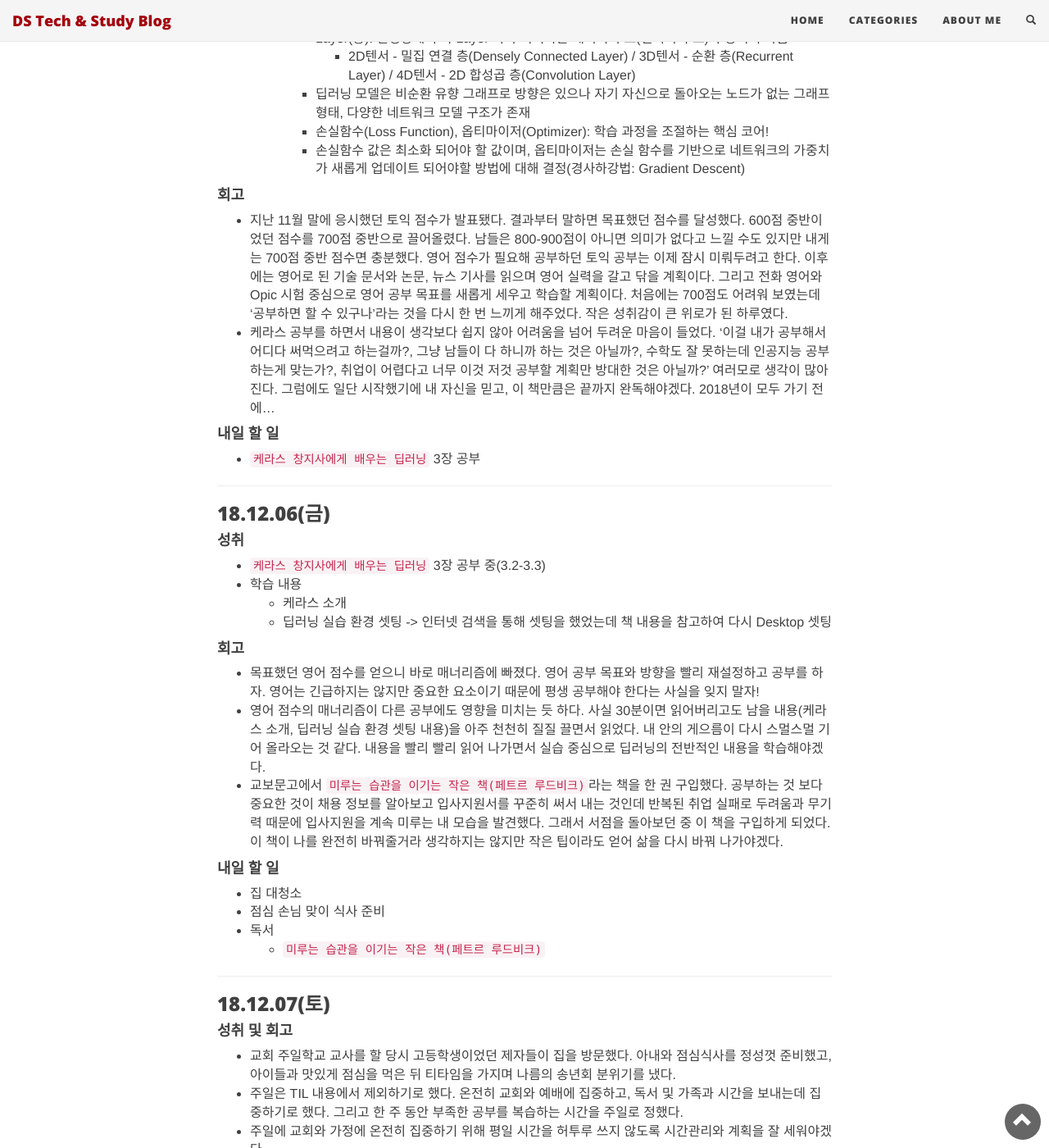
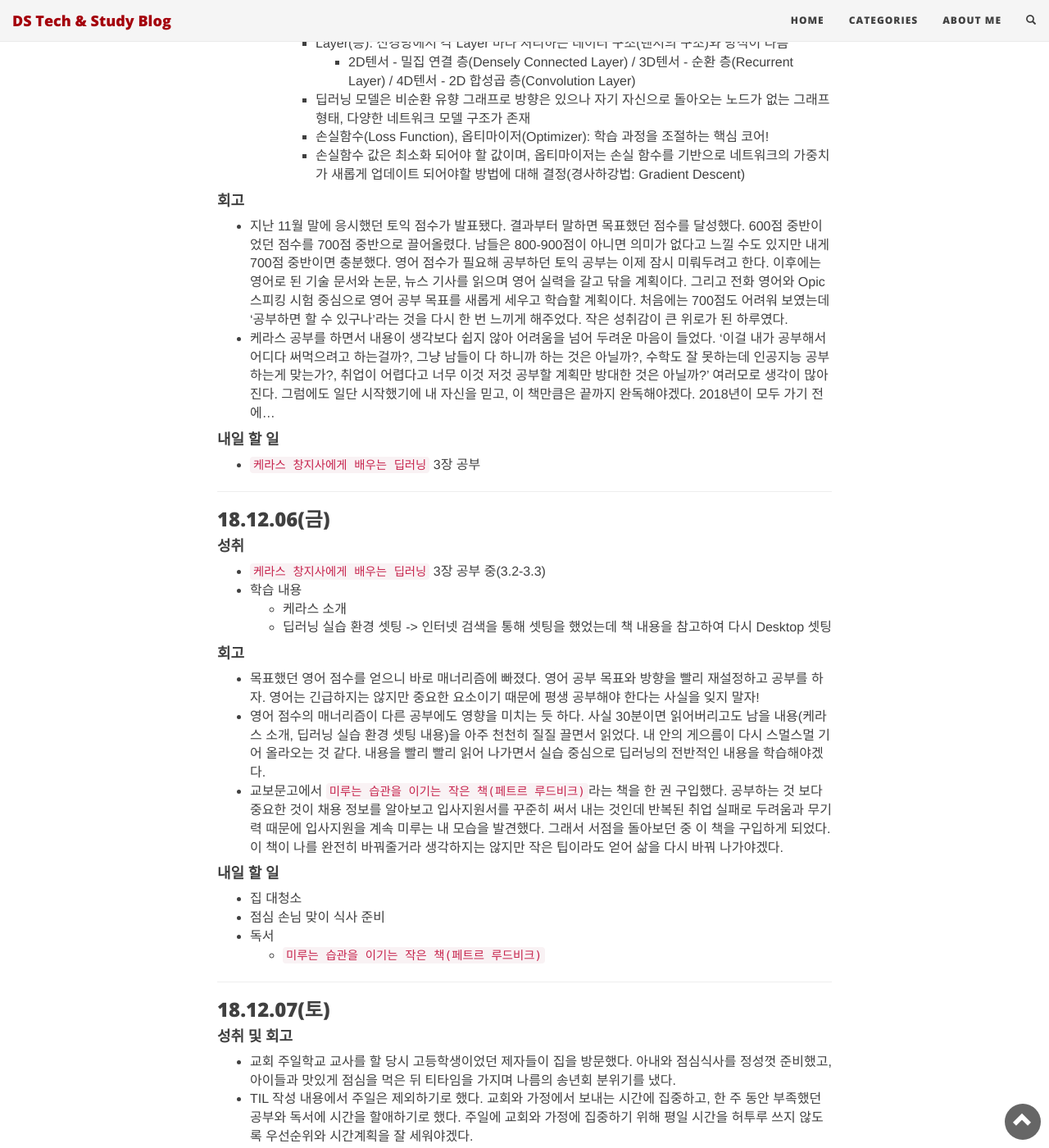
Before and after one commit to choidslab/choidslab.github.io, a Jekyll site: the page built from _posts/TIL/2018-12-08-181202_1208.md, in a window 1280 px wide and 1400 px high, scrolled down 2837 px. Shown: the whole window at 82% size. Built offline with Jekyll 4.4.1, drawn with Linux system fonts in a browser that asks for light colours; nearby versions of some CDN libraries; comment, search, counter and statistics services are not loaded.

Commit message:
Update TIL2018-12-08

```diff
--- a/_posts/TIL/2018-12-08-181202_1208.md
+++ b/_posts/TIL/2018-12-08-181202_1208.md
@@ -38,7 +38,7 @@
   - ETS 공식문제집 RC Test3 Part5 문제 풀기
 
 ---
-### 18.12.03(화)
+## 18.12.03(화)
 #### 성취
   - `케라스 창지사에게 배우는 딥러닝` 2장 공부 진행 중(2.1~2.2까지 학습)
     - 학습 내용
@@ -99,7 +99,7 @@
       - 손실함수 값은 최소화 되어야 할 값이며, 옵티마이저는 손실 함수를 기반으로 네트워크의 가중치가 새롭게 업데이트 되어야할 방법에 대해 결정(경사하강법: Gradient Descent)
 
 #### 회고
-  - 지난 11월 말에 응시했던 토익 점수가 발표됐다. 결과부터 말하면 목표했던 점수를 달성했다. 600점 중반이었던 점수를 700점 중반으로 끌어올렸다. 남들은 800-900점이 아니면 의미가 없다고 느낄 수도 있지만 내게는 700점 중반 점수면 충분했다. 영어 점수가 필요해 공부하던 토익 공부는 이제 잠시 미뤄두려고 한다. 이후에는 영어로 된 기술 문서와 논문, 뉴스 기사를 읽으며 영어 실력을 갈고 닦을 계획이다. 그리고 전화 영어와 Opic 시험 중심으로 영어 공부 목표를 새롭게 세우고 학습할 계획이다. 처음에는 700점도 어려워 보였는데 '공부하면 할 수 있구나'라는 것을 다시 한 번 느끼게 해주었다. 작은 성취감이 큰 위로가 된 하루였다.
+  - 지난 11월 말에 응시했던 토익 점수가 발표됐다. 결과부터 말하면 목표했던 점수를 달성했다. 600점 중반이었던 점수를 700점 중반으로 끌어올렸다. 남들은 800-900점이 아니면 의미가 없다고 느낄 수도 있지만 내게 700점 중반이면 충분했다. 영어 점수가 필요해 공부하던 토익 공부는 이제 잠시 미뤄두려고 한다. 이후에는 영어로 된 기술 문서와 논문, 뉴스 기사를 읽으며 영어 실력을 갈고 닦을 계획이다. 그리고 전화 영어와 Opic 스피킹 시험 중심으로 영어 공부 목표를 새롭게 세우고 학습할 계획이다. 처음에는 700점도 어려워 보였는데 '공부하면 할 수 있구나'라는 것을 다시 한 번 느끼게 해주었다. 작은 성취감이 큰 위로가 된 하루였다.
   - 케라스 공부를 하면서 내용이 생각보다 쉽지 않아 어려움을 넘어 두려운 마음이 들었다. '이걸 내가 공부해서 어디다 써먹으려고 하는걸까?, 그냥 남들이 다 하니까 하는 것은 아닐까?, 수학도 잘 못하는데 인공지능 공부하는게 맞는가?, 취업이 어렵다고 너무 이것 저것 공부할 계획만 방대한 것은 아닐까?' 여러모로 생각이 많아진다. 그럼에도 일단 시작했기에 내 자신을 믿고, 이 책만큼은 끝까지 완독해야겠다. 2018년이 모두 가기 전에...
 
 #### 내일 할 일
@@ -128,5 +128,4 @@
 ### 18.12.07(토)
 #### 성취 및 회고
   - 교회 주일학교 교사를 할 당시 고등학생이었던 제자들이 집을 방문했다. 아내와 점심식사를 정성껏 준비했고, 아이들과 맛있게 점심을 먹은 뒤 티타임을 가지며 나름의 송년회 분위기를 냈다.
-  - 주일은 TIL 내용에서 제외하기로 했다. 온전히 교회와 예배에 집중하고, 독서 및 가족과 시간을 보내는데 집중하기로 했다. 그리고 한 주 동안 부족한 공부를 복습하는 시간을 주일로 정했다.
-  - 주일에 교회와 가정에 온전히 집중하기 위해 평일 시간을 허투루 쓰지 않도록 시간관리와 계획을 잘 세워야겠다.
+  - TIL 작성 내용에서 주일은 제외하기로 했다. 교회와 가정에서 보내는 시간에 집중하고, 한 주 동안 부족했던 공부와 독서에 시간을 할애하기로 했다. 주일에 교회와 가정에 집중하기 위해 평일 시간을 허투루 쓰지 않도록 우선순위와 시간계획을 잘 세워야겠다.
```
Also changed, not shown: other parts of _posts/TIL/2018-12-08-181202_1208.md (+1 -1 lines).
